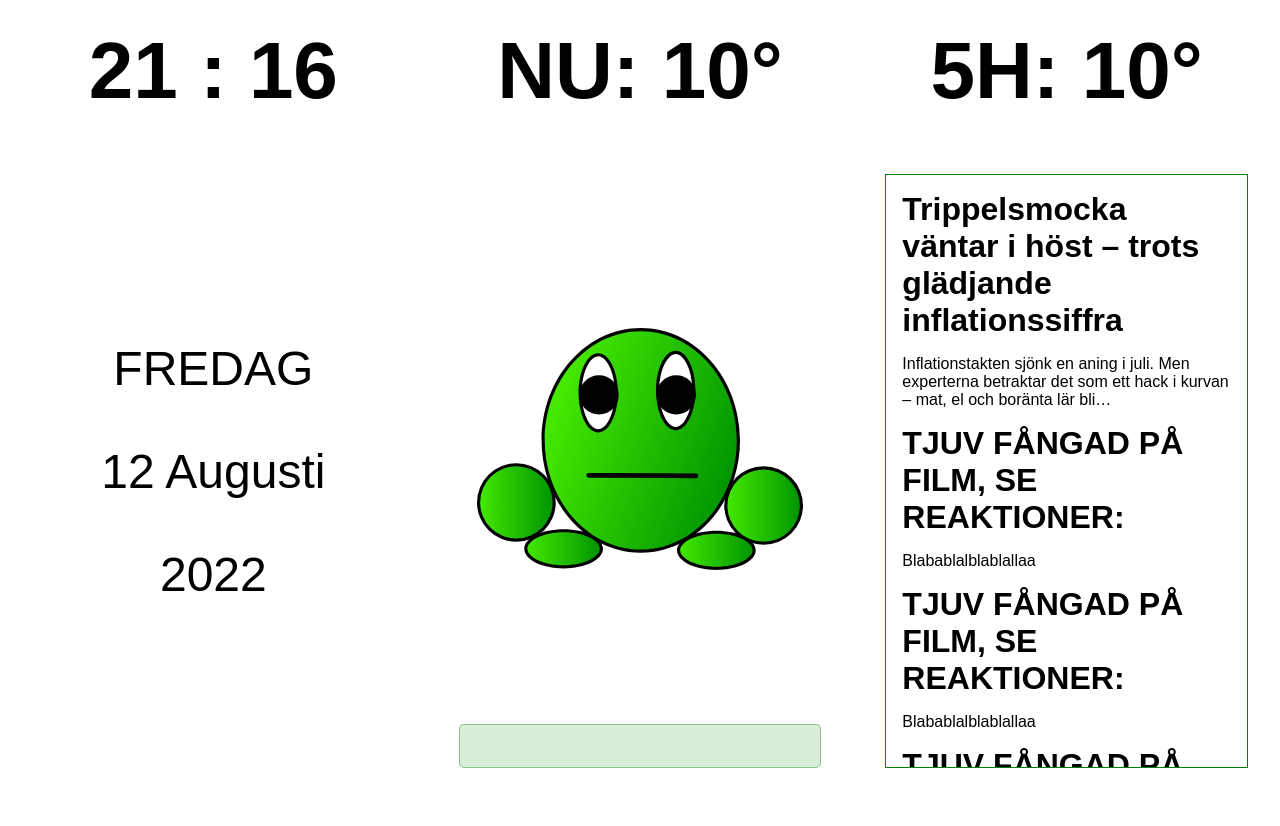
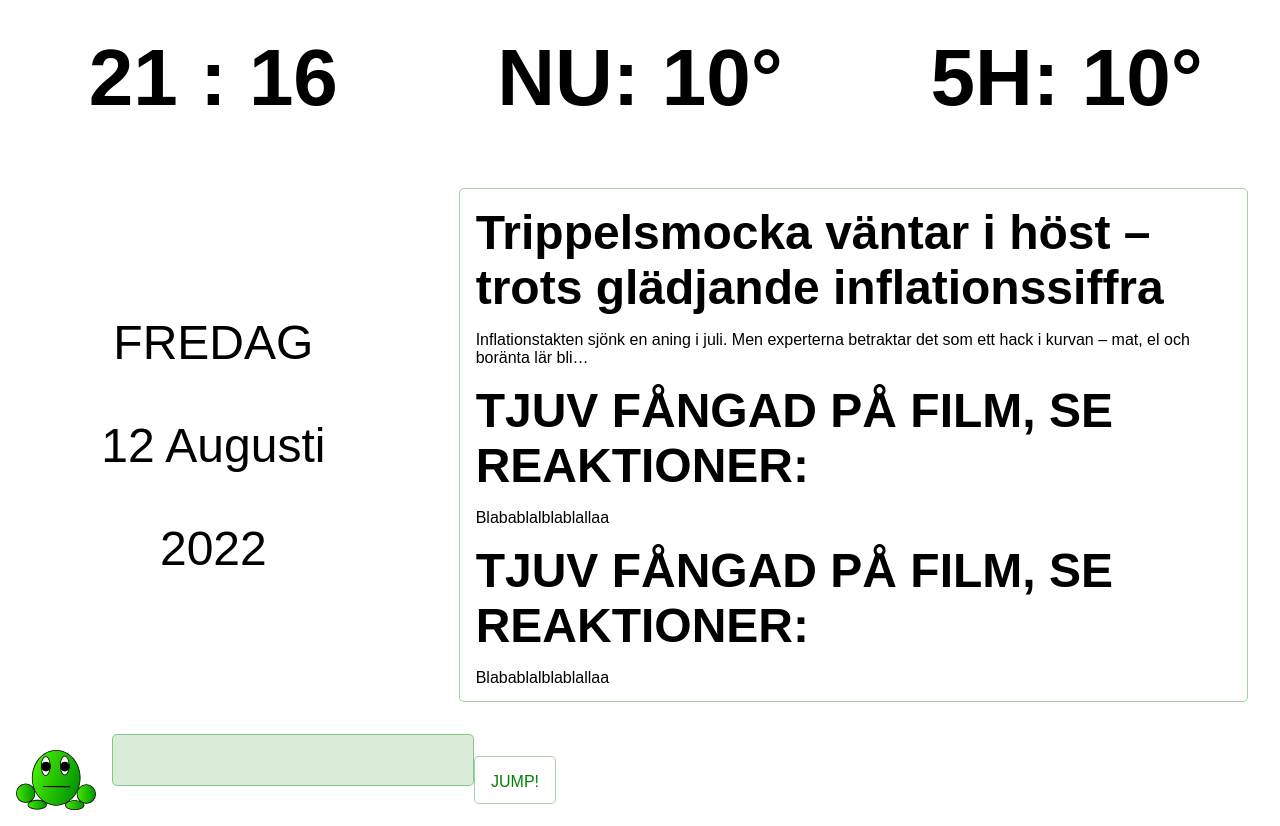
Before and after one commit to segelfartyg/WebFrog, a React (Create React App) app: page / in a window 1280 px wide. Before the commit the page ends 800 px from the top, so only its background shows below. Built offline with nearby package versions, Linux system fonts and the light colour scheme; no server answers; a web font is replaced by a local one.

Commit message:
added news css

```diff
--- a/src/App.css
+++ b/src/App.css
@@ -1,7 +1,7 @@
 .App{
   display: grid;
   grid-template-columns: 1fr;
-  grid-template-rows: 1fr 2fr;
+  grid-template-rows: 1fr 2fr 1fr;
   height: 100%;
 }
 
@@ -69,10 +69,32 @@
 
 .frogglemain{
   margin: auto;
-  width:90%;
+  width:5rem;
   padding: 1rem;
   height: auto;
   animation: none 0.5s forwards;
+}
+
+
+.footerBox{
+  display: grid;
+  grid-template-columns: 1fr 1fr 1fr;
+
+
+}
+
+h1{
+  padding: 2rem;
+}
+
+.footerArea{
+  display: flex;
+
+}
+
+.footerBox button {
+  margin: auto;
+
 }
 
 @keyframes jump{
@@ -93,8 +115,8 @@
 
 .button{
   width: fit-content;
-  height: fit-content;
-  font-size: 1.5rem;
+  height:  3rem;
+  font-size: 1rem;
   background: white;
   border: solid rgba(0, 128, 0, 0.363) 1px;
   border-radius: 5px;
@@ -117,7 +139,7 @@
 }
 
 .search{
-  height: 2.5rem;
+  height: 3rem;
   font-size: 1.5rem;
   border: solid rgba(0, 128, 0, 0.699) 1px;
   margin-bottom: 0;
@@ -138,12 +160,7 @@
 
 }
 
-.footBar{
-  display: flex;
-  margin: 1.5rem;
 
-
-}
 
 .frogTimeStyle{
   margin: auto;
@@ -168,13 +185,13 @@
 }
 .middleColumn{
   display: grid;
-  grid-template-columns: 1fr 1fr 1fr;
+  grid-template-columns: 1fr 2fr;
   height: 100%;
   width: 100%;
 }
 
 h4{
-  font-size: 2rem;
+  font-size: 3rem;
   padding: 0;
   margin: 0;
 }
@@ -184,9 +201,32 @@ h4{
 }
 
 .newsArea{
-  border: solid green 1px;
-  max-height: 70vh;
+  border: solid rgba(0, 128, 0, 0.363) 1px;
+  border-radius: 5px;
+  max-height: 60vh;
   overflow-y: scroll;
   padding: 1rem;
 
 }
+
+
+
+/* width */
+::-webkit-scrollbar {
+  width: 10px;
+}
+
+/* Track */
+::-webkit-scrollbar-track {
+  background: #f1f1f1;
+}
+
+/* Handle */
+::-webkit-scrollbar-thumb {
+  background: rgba(0, 136, 7, 0.377);
+}
+
+/* Handle on hover */
+::-webkit-scrollbar-thumb:hover {
+  background: rgb(0, 110, 6);
+}
--- a/src/App.js
+++ b/src/App.js
@@ -192,9 +192,7 @@ for(let i = 0; i < response.data.timeSeries.length; i++){
 }, 1000);
 
 
-//  <button onClick={onSearchClickHandler} className="button">
-//   JUMP!
-//  </button>
+
 
   return (
     <div className="App">
@@ -235,19 +233,7 @@ for(let i = 0; i < response.data.timeSeries.length; i++){
   </div>
 
 
-  <div className="middleBox">
-  <img style={frogstyle}className="frogglemain" alt="froggle" src={froggle} />
 
-
-
-  <input
-  className="input search"
-  ref={searchBarValue}
-  type="text"
- ></input>
-
-
- </div>
 
 
  <div className="middleBox">
@@ -327,6 +313,31 @@ for(let i = 0; i < response.data.timeSeries.length; i++){
 
 
       </footer> */}
+
+      <div className="footerBox">
+
+      <div className="footerArea">
+
+
+
+      <img style={frogstyle}className="frogglemain" alt="froggle" src={froggle} />
+
+
+      <input
+      className="input search"
+      ref={searchBarValue}
+      type="text"
+     ></input>
+
+ <button onClick={onSearchClickHandler} className="button">
+   JUMP!
+ </button>
+
+ </div>
+
+     </div>
+
+
     </div>
   );
 }
```
